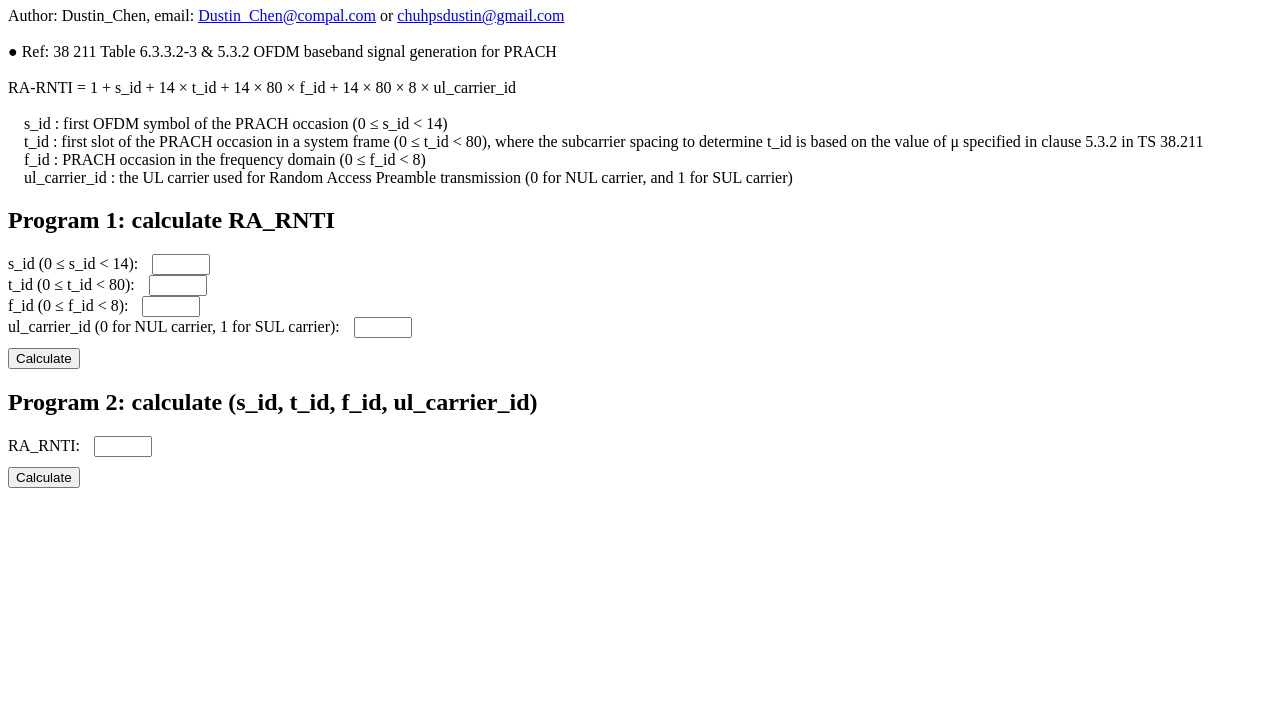
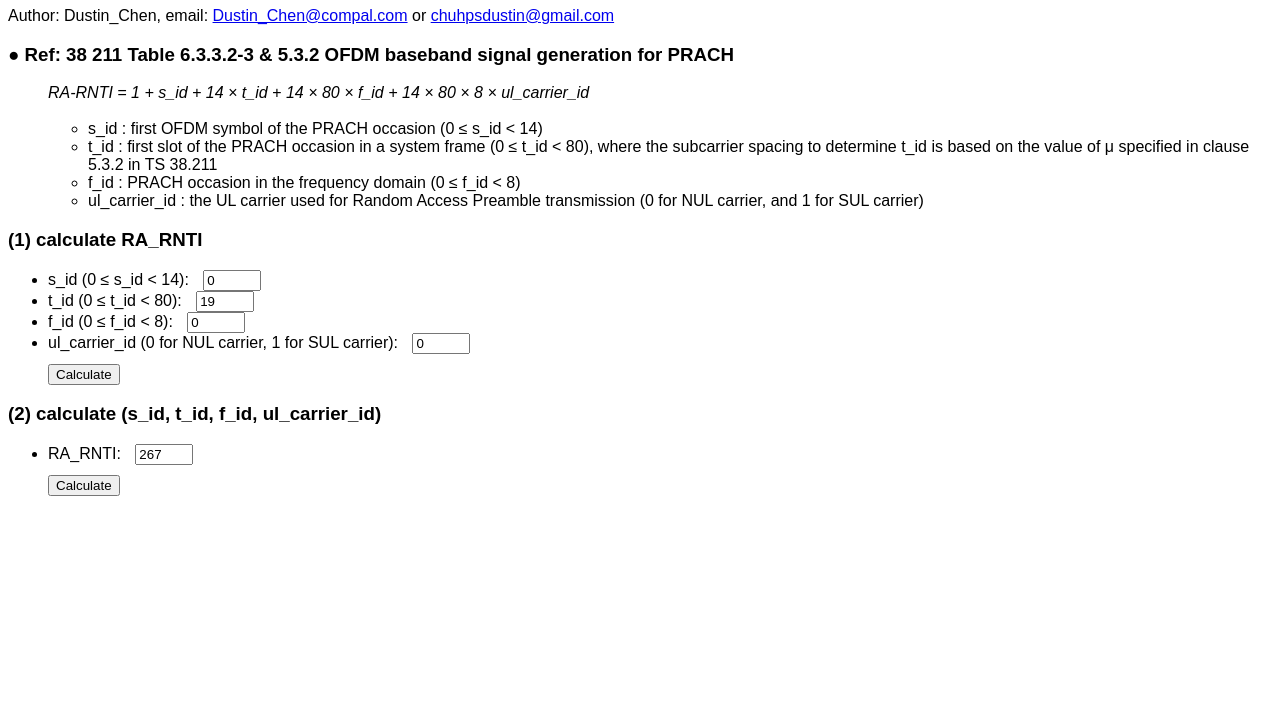
Before and after one commit to dustinchen26/RA_RNTI, a plain HTML site: page index.html in a window 1280 px wide. Shown: the part 73-800 px from the top of the page. Drawn offline with Linux system fonts and the light colour scheme.

Commit message:
update style

```diff
--- a/index.html
+++ b/index.html
@@ -9,6 +9,9 @@
 <head>
     <title>RA_RNTI Calculator</title>
     <style>
+        body {
+			font-family: 'Arial', sans-serif; /* 使用Arial字體或類似字體 */
+        }
         /* Set the width of the input fields */
         input[type="number"] {
             width: 50px;
@@ -21,6 +24,10 @@
         #execute-program1, #execute-program2 {
             margin-top: 10px;
         }
+        /* 將特定文本設置為藍色 */
+        .blue-text {
+            color: blue;
+        }
     </style>
 </head>
 <body>
@@ -30,36 +37,49 @@
 -->
 	<p style="margin: 0;">Author: Dustin_Chen, email: <a href="mailto:Dustin_Chen@compal.com" style="line-height: 1;">Dustin_Chen@compal.com</a> or <a href="mailto:chuhpsdustin@gmail.com" style="line-height: 1;">chuhpsdustin@gmail.com</a></p>
 
-	<br>● Ref: 38 211 Table 6.3.3.2-3 & 5.3.2  OFDM baseband signal generation for PRACH
-	<br><br>RA-RNTI = 1 + s_id + 14 × t_id + 14 × 80 × f_id + 14 × 80 × 8 × ul_carrier_id
-	<br><br>&nbsp; &nbsp; s_id : first OFDM symbol of the PRACH occasion (0 ≤ s_id < 14)
-	<br>&nbsp; &nbsp; t_id : first slot of the PRACH occasion in a system frame (0 ≤ t_id < 80), where the subcarrier spacing to determine t_id is based on the value of μ specified in clause 5.3.2 in TS 38.211
-	<br>&nbsp; &nbsp; f_id : PRACH occasion in the frequency domain (0 ≤ f_id < 8)
-	<br>&nbsp; &nbsp; ul_carrier_id : the UL carrier used for Random Access Preamble transmission (0 for NUL carrier, and 1 for SUL carrier)
+<h3> ● Ref: 38 211 Table 6.3.3.2-3 & 5.3.2  OFDM baseband signal generation for PRACH</h3>
+<ul>
+	<em>RA-RNTI = 1 + s_id + 14 × t_id + 14 × 80 × f_id + 14 × 80 × 8 × ul_carrier_id</em>
+		<ul>
+			<br>
+			<li> s_id : first OFDM symbol of the PRACH occasion (0 ≤ s_id < 14)	</li>
+			<li> t_id : first slot of the PRACH occasion in a system frame (0 ≤ t_id < 80), where the subcarrier spacing to determine t_id is based on the value of μ specified in clause 5.3.2 in TS 38.211	</li>
+			<li> f_id : PRACH occasion in the frequency domain (0 ≤ f_id < 8)	</li>
+			<li> ul_carrier_id : the UL carrier used for Random Access Preamble transmission (0 for NUL carrier, and 1 for SUL carrier) 	</li>
+		</ul>
+</ul>
 
-    <h2>Program  1: calculate RA_RNTI</h2>
-    <form id="program1-form">
+    <h3>(1) calculate RA_RNTI</h3>
+<ul>
+    <li>
         <label for="s_id">s_id (0 ≤ s_id < 14):</label>
-        <input type="number" id="s_id" required><br>
+        <input type="number" id="s_id" required value="0" ><br>
+    </li>
+    <li>
         <label for="t_id">t_id (0 ≤ t_id < 80):</label>
-        <input type="number" id="t_id" required><br>
+        <input type="number" id="t_id" required value="19" ><br>
+    </li>
+    <li>
         <label for="f_id">f_id (0 ≤ f_id < 8):</label>
-        <input type="number" id="f_id" required><br>
+        <input type="number" id="f_id" required value="0" ><br>
+    </li>
+    <li>
         <label for="ul_carrier_id">ul_carrier_id (0 for NUL carrier, 1 for SUL carrier):</label>
-        <input type="number" id="ul_carrier_id" required><br>
-        <button type="button" id="execute-program1">Calculate</button>
-    </form>
+        <input type="number" id="ul_carrier_id" required value="0" ><br>
+    </li>
+    <button type="button" id="execute-program1">Calculate</button>
+    <span class="blue-text"><div id="result-program1"></div></span>
+</ul>
+    <h3>(2) calculate (s_id, t_id, f_id, ul_carrier_id)</h3>
 
-    <div id="result-program1"></div>
-
-    <h2>Program  2: calculate (s_id, t_id, f_id, ul_carrier_id)</h2>
-    <form id="program2-form">
+<ul>
+    <li>
         <label for="RA_RNTI">RA_RNTI:</label>
-        <input type="number" id="RA_RNTI" required><br>
-        <button type="button" id="execute-program2">Calculate</button>
-    </form>
-
-    <div id="result-program2"></div>
+        <input type="number" id="RA_RNTI" required value="267" ><br>
+    </li>
+    <button type="button" id="execute-program2">Calculate</button>
+	<span class="blue-text"><div id="result-program2"></div></span>
+</ul>
 
     <script>
         function calculate_RA_RNTI(s_id, t_id, f_id, ul_carrier_id) {
```
